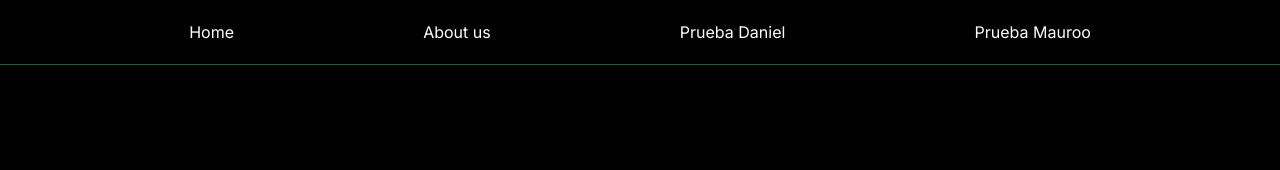
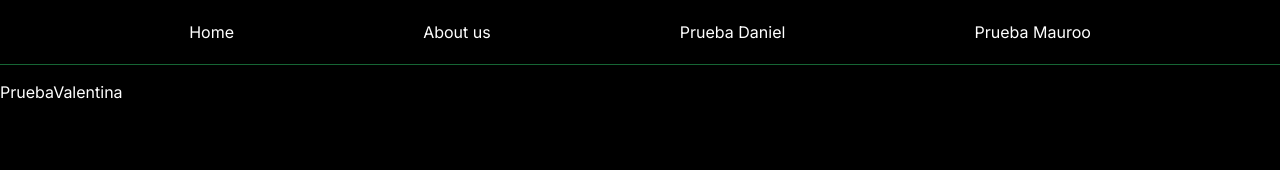
Before and after one commit to AdielHdz/frontNext, a Next.js app in the folder proofapp/: page /pruebaValentina in a window 1280 px wide. Before the commit this address had no page. Shown: the top 170 px of the page. Built offline with nearby package versions, Linux system fonts and the light colour scheme.

Commit message:
pruebaValentina

```diff
--- a/proofapp/src/app/page.js
+++ b/proofapp/src/app/page.js
@@ -19,34 +19,38 @@ export default function Home() {
     <div className=" bg-black h-screen p-5 ">
       <h1 className="text-white mb-10 text-2xl text-center">Good Bussines</h1>
 
-      {
-        users.length
-        ? (<>
+      {users.length ? (
+        <>
           {users.map((user) => {
             return (
-              <div className="flex items-center border border-green-800 p-3 mt-1 mb-1" key={user.id}>
-                <img src={user.avatar} alt={user.name} className="md:w-32 md:h-32 rounded-full w-16 h-16 " />
-                <Link href={`/userDetail?userId=${user.id}`}  className="text-white cursor-pointer hover:text-blue-500 w-full text-center " ><h5>{user.first_name} {user.last_name}</h5></Link>
+              <div
+                className="flex items-center border border-green-800 p-3 mt-1 mb-1"
+                key={user.id}>
+                <img
+                  src={user.avatar}
+                  alt={user.name}
+                  className="md:w-32 md:h-32 rounded-full w-16 h-16 "
+                />
+                <Link
+                  href={`/userDetail?userId=${user.id}`}
+                  className="text-white cursor-pointer hover:text-blue-500 w-full text-center ">
+                  <h5>
+                    {user.first_name} {user.last_name}
+                  </h5>
+                </Link>
               </div>
             );
           })}
-             <div className="w-full flex items-center justify-center mt-3">
-        <button
-          className={`relative border-2 border-green-800 w-full md:w-3/5 rounded-full pt-2 hover:bg-green-800 shadow-shadowButtons hover:text-white transition duration-300 pb-2  text-green-800 `}
-          onClick={() => alert("Añadido al carrito correctamente")}
-        >
-          <h5 className="relative inline ">
-            Agregar al carrito
-            <AiOutlineShoppingCart className="inline-block text-xl absolute top-0 -right-7 " />
-          </h5>
-        </button>
-      </div>
-        </>)
-        : (<Loading />)
-      }
-
-
-
+          <div className="w-full flex items-center justify-center mt-3">
+            <button
+              className={`relative border-2 border-green-800 w-full md:w-3/5 rounded-full pt-2 hover:bg-green-800 shadow-shadowButtons hover:text-white transition duration-300 pb-2  text-green-800 `}>
+              <Link href="/pruebaValentina">ir a PruebaValentina</Link>
+            </button>
+          </div>
+        </>
+      ) : (
+        <Loading />
+      )}
     </div>
   );
 }
--- /dev/null
+++ b/proofapp/src/app/pruebaValentina/page.jsx
@@ -0,0 +1,9 @@
+import React from "react";
+
+export default function PruebaValentina() {
+  return (
+    <div className="text-white">
+      <h1>PruebaValentina</h1>
+    </div>
+  );
+}
```
